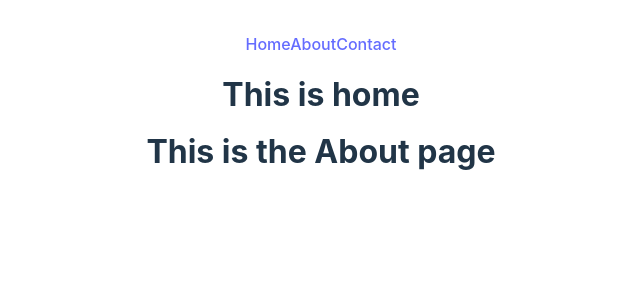
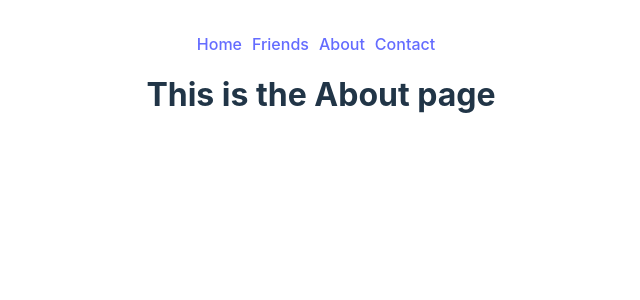
Before and after one commit to SifatNiloy/intro-to-react-router, a React (Vite) app: page /about in a window 1280 px wide. Shown: the top 300 px of the page, without its empty margins (319-959 px from the left). Built offline with nearby package versions, Linux system fonts and the light colour scheme.

Commit message:
useLoader added

```diff
--- /dev/null
+++ b/src/components/First/First.jsx
@@ -0,0 +1,11 @@
+import React from 'react';
+
+const First = () => {
+    return (
+        <div>
+            <h2>This is the default first page</h2>
+        </div>
+    );
+};
+
+export default First;
--- /dev/null
+++ b/src/components/Friend/Friend.css
@@ -0,0 +1,6 @@
+.single-friend{
+    border: 3px solid red;
+    padding: 10px;
+    border-radius: 10px;
+    margin: 10px;
+}
--- /dev/null
+++ b/src/components/Friend/Friend.jsx
@@ -0,0 +1,16 @@
+import React from 'react';
+import './Friend.css';
+
+const Friend = ({friend}) => {
+    const {name, email, phone, website} = friend;
+    return (
+        <div className='single-friend'>
+            <h2>{name}</h2>
+            <h2>{email}</h2>
+            <h2>{phone}</h2>
+            <h2>{website}</h2>
+        </div>
+    );
+};
+
+export default Friend;
--- /dev/null
+++ b/src/components/Friends/Friends.css
@@ -0,0 +1,4 @@
+.friends{
+    display: grid;
+    grid-template-columns: repeat(3, 1fr);
+}
--- /dev/null
+++ b/src/components/Friends/Friends.jsx
@@ -0,0 +1,21 @@
+import React from "react";
+import { useLoaderData } from "react-router-dom";
+import Friend from "../Friend/Friend";
+import './Friends.css'
+const Friends = () => {
+  const friends = useLoaderData();
+  console.log(friends);
+  return (
+    <div>
+      <h2>These are my friends: {friends.length}</h2>
+      <div className="friends">
+       {
+        friends.map((friend) => <Friend key={friend.id} friend={friend}></Friend>)
+       }
+
+      </div>
+    </div>
+  );
+};
+
+export default Friends;
--- /dev/null
+++ b/src/components/Header/Header.css
@@ -0,0 +1,3 @@
+nav a{
+    margin-right: 10px;
+}
--- a/src/components/Header/Header.jsx
+++ b/src/components/Header/Header.jsx
@@ -1,13 +1,15 @@
 import React from 'react';
-
+import { Link } from 'react-router-dom';
+import './Header.css'
 
 const Header = () => {
     return (
-        <div>
-            <a href="/">Home</a>
-            <a href="/about">About</a>
-            <a href="/contact">Contact</a>
-        </div>
+        <nav>
+            <Link to="/">Home</Link>
+            <Link to="/friends">Friends</Link>
+            <Link to="/about">About</Link>
+            <Link to="/contact">Contact</Link>
+        </nav>
     );
 };
 
--- a/src/components/Home/Home.jsx
+++ b/src/components/Home/Home.jsx
@@ -6,7 +6,6 @@ const Home = () => {
   return (
     <div>
       <Header />
-      <h1>This is home</h1>
       <Outlet />
     </div>
   );
--- a/src/main.jsx
+++ b/src/main.jsx
@@ -6,12 +6,23 @@ import "./index.css";
 import About from "./components/About/About.jsx";
 import Home from "./components/Home/Home.jsx";
 import Contact from "./components/Contact/Contact.jsx";
+import First from "./components/First/First.jsx";
+import Friends from "./components/Friends/Friends.jsx";
 
 const router = createBrowserRouter([
   {
     path: "/",
     element: <Home />,
     children: [
+      {
+        path: "/",
+        element: <First />,
+      },
+      {
+        path: "friends",
+        element: <Friends />,
+        loader: () => fetch('https://jsonplaceholder.typicode.com/users'),
+      },
       {
         path: "about",
         element: <About />,
```
